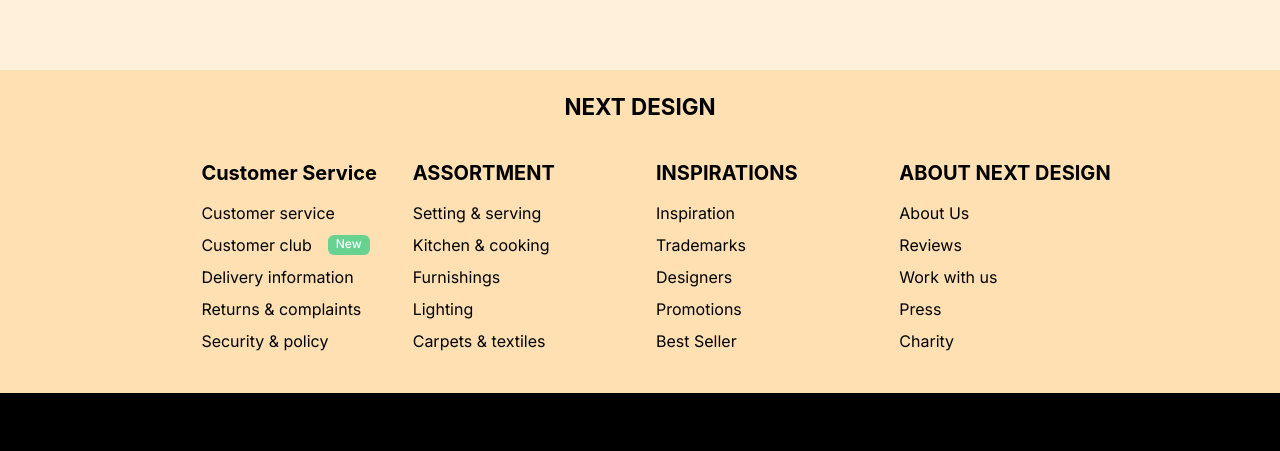
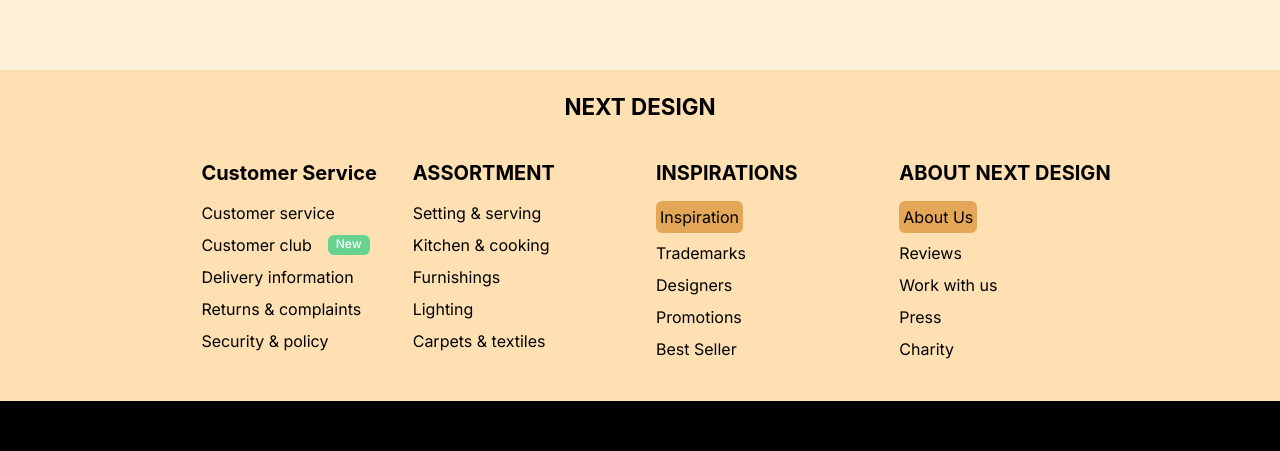
Before and after one commit to Eleni001/netio, a Next.js app: page / in a window 1280 px wide. Shown: the part 1772-2223 px from the top of the page. Built offline with nearby package versions, Linux system fonts and the light colour scheme; no server answers; the database is empty.

Commit message:
indicate which links are 'clickable'

```diff
--- a/app/components/MiddleFooter.tsx
+++ b/app/components/MiddleFooter.tsx
@@ -12,7 +12,7 @@ import NextLink from 'next/link';
 
 export function MiddleFooter() {
   return (
-    <Center as="footer" bg="#FEE0B3">
+    <Center bg="#FEE0B3">
       <Box color="black">
         <center>
           <Heading
@@ -59,12 +59,14 @@ export function MiddleFooter() {
                 <Text
                   _hover={{ color: 'brown' }}
                   textDecor="none"
-                  /* paddingLeft="1rem" */
+                  bg="#E4A757"
+                  p={1}
+                  borderRadius="md"
                 >
                   Inspiration
                 </Text>
               </NextLink>
-              {/* <Box>Inspiration</Box> */}
+
               <Box>Trademarks</Box>
               <Box>Designers</Box>
               <Box>Promotions</Box>
@@ -75,11 +77,17 @@ export function MiddleFooter() {
                 ABOUT NEXT DESIGN
               </Heading>
               <NextLink href="/about">
-                <Text _hover={{ color: 'brown' }} textDecor="none">
+                <Text
+                  _hover={{ color: 'brown' }}
+                  textDecor="none"
+                  bg="#E4A757"
+                  p={1}
+                  borderRadius="md"
+                >
                   About Us
                 </Text>
               </NextLink>
-              {/* <Box>About us</Box> */}
+
               <Box>Reviews</Box>
               <Box>Work with us</Box>
               <Box>Press</Box>
```
